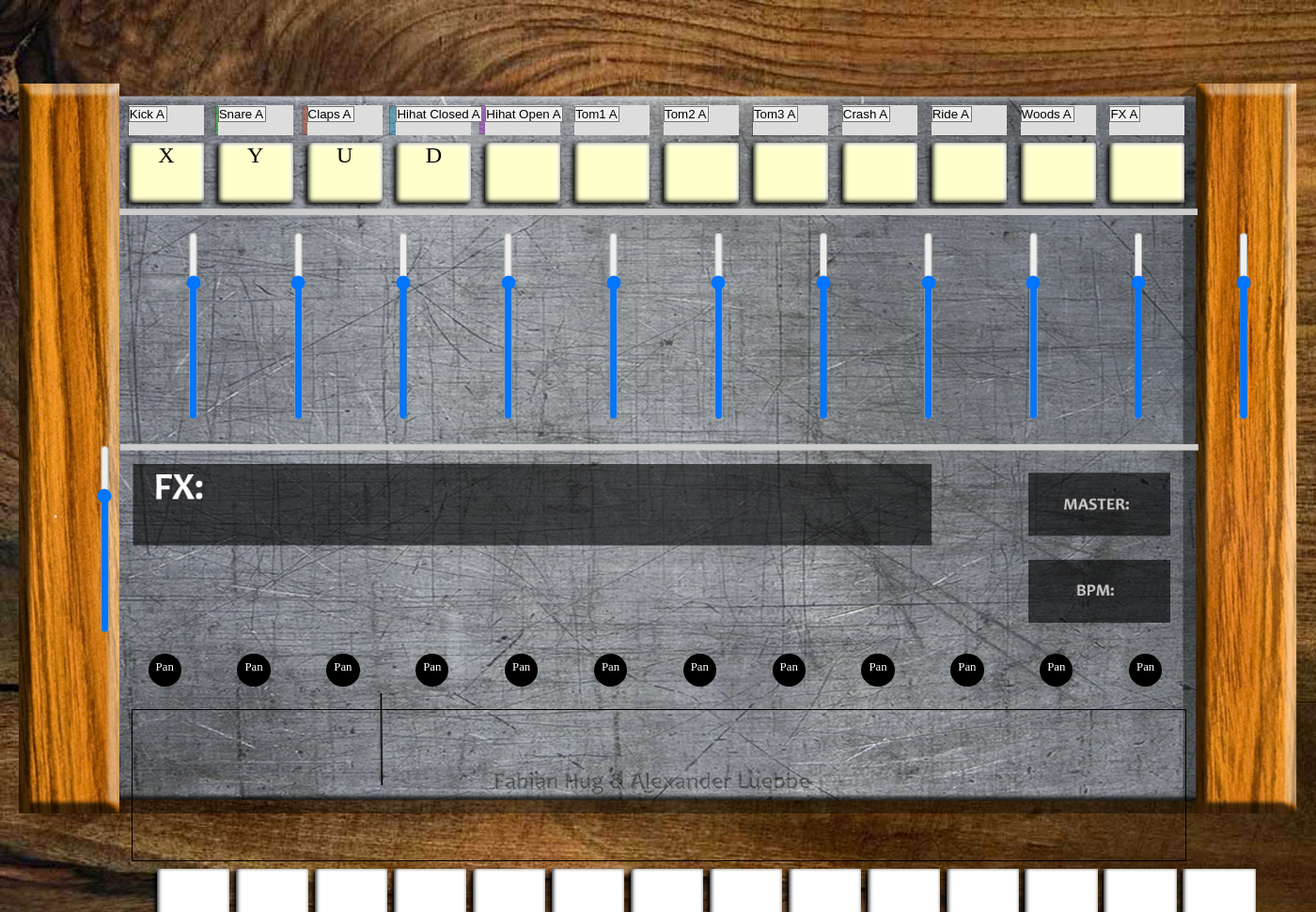
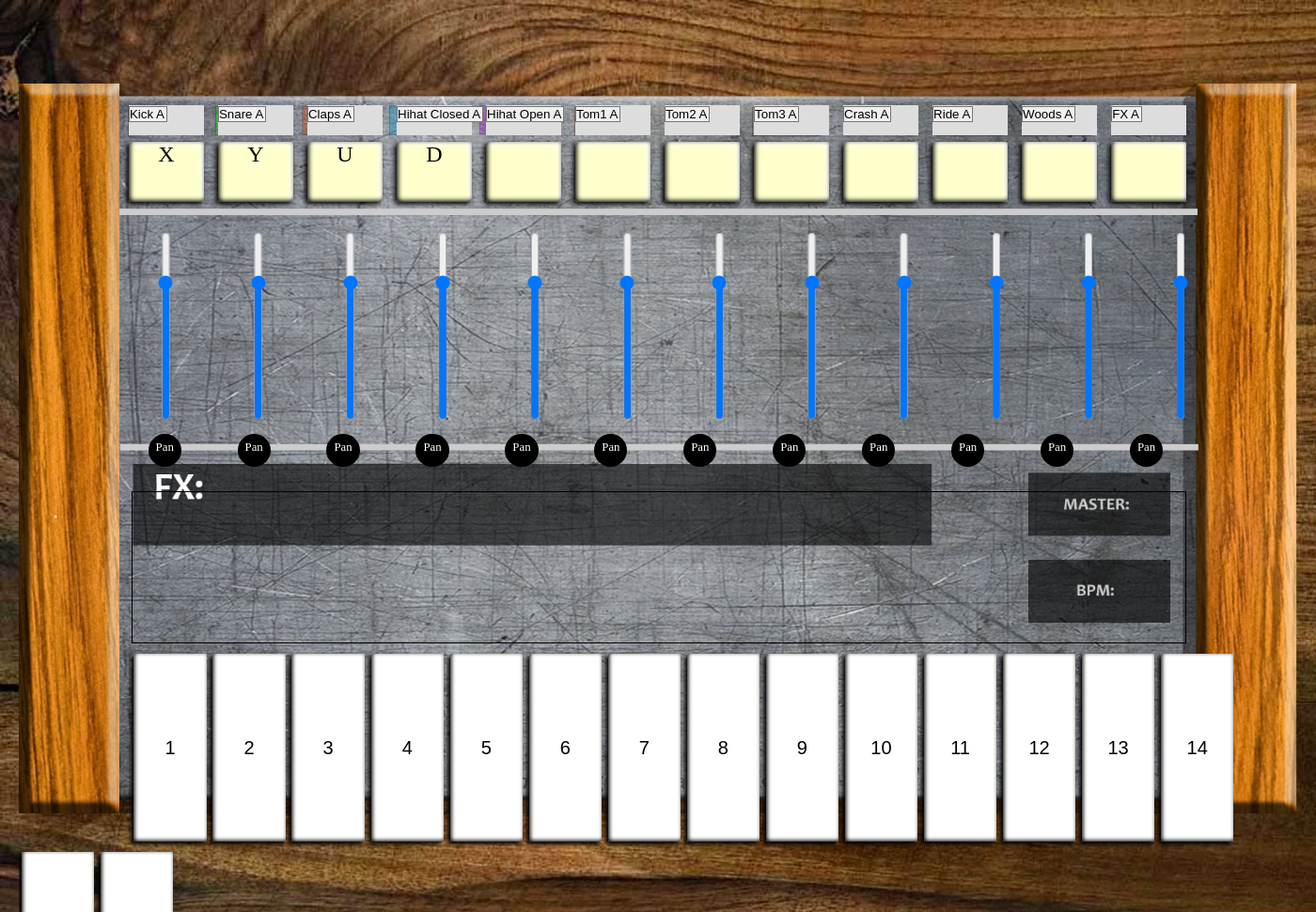
Before and after one commit to Phewz/prg, a PHP site: page / in a window 1400 px wide. Shown: the top 971 px of the page at 94% size. Run offline with PHP 8.4, Linux system fonts and the light colour scheme.

Commit message:
änderung von em zu prozent bei Margins

```diff
--- a/css/screen.css
+++ b/css/screen.css
@@ -40,7 +40,7 @@ body {
 
 /*SELECTORS-PLATZHALTER*/
 #dropDown1{
-	margin-left: 7.3em;
+	margin-left: 8.6%;
 }
 /*spezielle Horizontale Positionierung des ersten Elementes*/
 .dropDowns{
@@ -48,18 +48,18 @@ body {
 	height: 2em;
 	width: 5em;
 	background-color: #ddd;
-	margin-top: 1.5em;
-	margin-bottom: 0.5em;
-	margin-left: 0.68em;
+	margin-top: 1.8%;
+	margin-bottom: 0.5%;
+	margin-left: 0.81%;
 }
 
 option{
-	margin-left: 1em;
+	margin-left: 2%;
 }
 
 /*TRIGGERPADS*/
 #triggerKick{
-	margin-left: 7.3em;
+	margin-left: 8.6%;
 }
 .triggers{
 	vertical-align: top;
@@ -67,7 +67,7 @@ option{
 	width: 5em;
 	background-color: #ffffcc;
 	border-radius: 0.2em;
-	margin-left: 0.8%;
+	margin-left: 0.81%;
 	margin-bottom: 0.8%;
 	-webkit-box-shadow: -0.14em 0.14em 0.3em #000000, inset 0.1em -0.1em 0.3em #000000, inset -0.2em 0.2em 0.3em #fffffc;
 	-moz-box-shadow: -0.14em 0.14em 0.3em #000000, inset 0.1em -0.1em 0.3em #000000, inset -0.2em 0.2em 0.3em #fffffc;
@@ -89,7 +89,7 @@ p{
 /*VOLUMEFADER*/
 
 #faderKick{
-	margin-left: 12.85em;
+	margin-left: 10.45%;
 }
 
 input[type=range][orient=vertical]{
@@ -99,9 +99,8 @@ input[type=range][orient=vertical]{
     width: 1.4em;
     height: 15em;
     padding: 0 5px;
-		margin-top: 1.5em;
-		margin-left: 5.78em;
-		margin-bottom: 0.5em;
+		margin-top: 1.5%;
+		margin-left: 4.67%;
 		display: inline-block;
 }
 
@@ -114,12 +113,12 @@ input[type=range][orient=vertical]{
 	width: 2.2em;
 	background-color: #000;
 	border-radius: 50%;
-	margin-top: 1em;
-	margin-left: 3.48em;
+	margin-top: 1%;
+	margin-left: 4.1%;
 	display: inline-block;
 }
 .panFont{
-	margin-top: 0.5em;
+	margin-top: 20%;
 	text-align: center;
 	font-size: 80%;
 	color: white;
@@ -130,14 +129,13 @@ input[type=range][orient=vertical]{
 	height: 10em;
 	width: 70em;
 	border: 0.1em solid black;
-	margin-top: 1.5em;
-	margin-left: 7.5em;
-	margin-bottom: 0.5em;
+	margin-top: 1.9%;
+	margin-left: 8.8%;
 }
 
 /*SEQUENZERBUTTONS*/
 #step1{
-	margin-left: 11em;
+	margin-left: 9%;
 }
 .seqButtons{
 	vertical-align: top;
@@ -145,8 +143,8 @@ input[type=range][orient=vertical]{
 	width: 5.8em;
 	background-color: #fff;
 	border-radius: 0.1em;
-	margin-left: 0.2em;
-	margin-bottom: 1em;
+	margin-top: 0.8%;
+	margin-left: 0.2%;
 	outline: none;
 	border: 0;
 	-webkit-box-shadow: -0.2em 0.2em 0.3em #000000, inset 0.1em -0.1em 0.3em #000000, inset -0.2em 0.2em 0.3em #fffffc;
```
